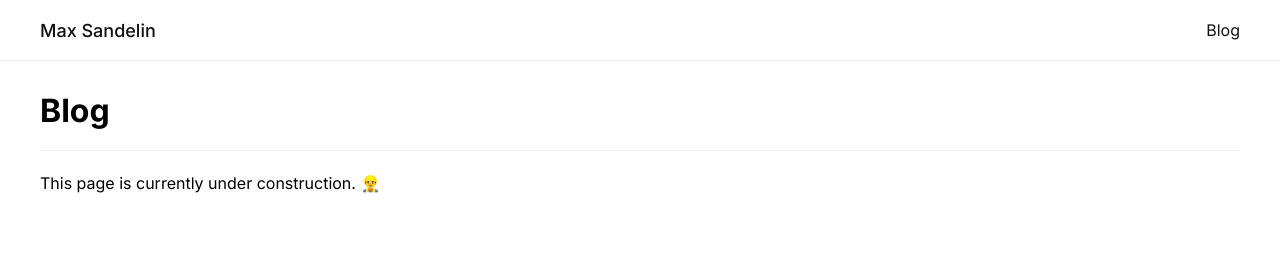
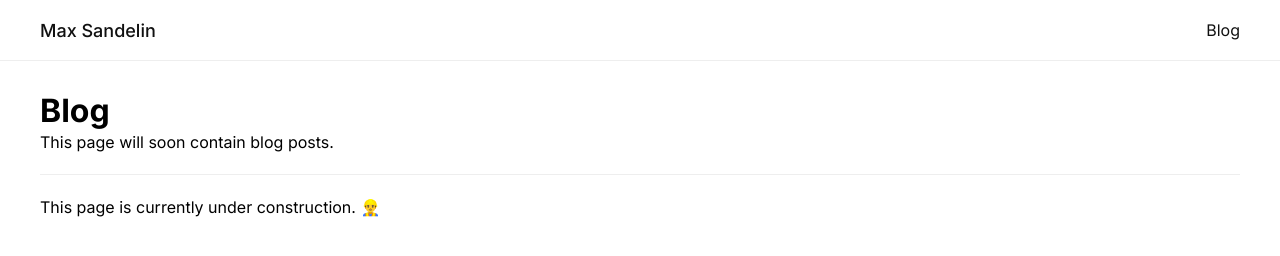
Before and after one commit to themaxsandelin/themaxdev, a Gatsby site: page /blog in a window 1280 px wide. Built offline with nearby package versions, Linux system fonts and the light colour scheme; Gatsby itself is replaced by a stand-in of ours.

Commit message:
Added a paragraph to test build on push to master.

```diff
--- a/src/pages/blog.js
+++ b/src/pages/blog.js
@@ -7,6 +7,7 @@ const BlogPage = () => (
   <Layout>
     <Seo title="Blog" />
     <h1>Blog</h1>
+    <p>This page will soon contain blog posts.</p>
   </Layout>
 );
 
```
